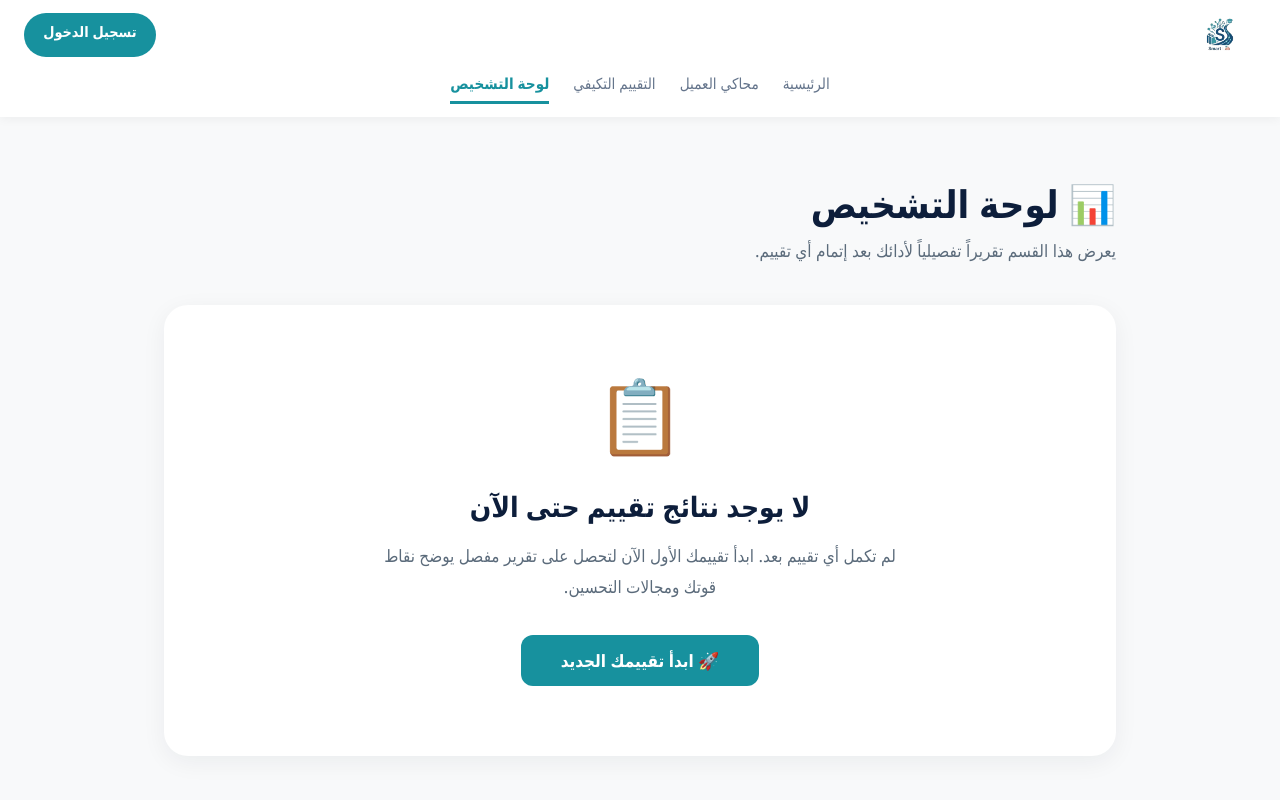
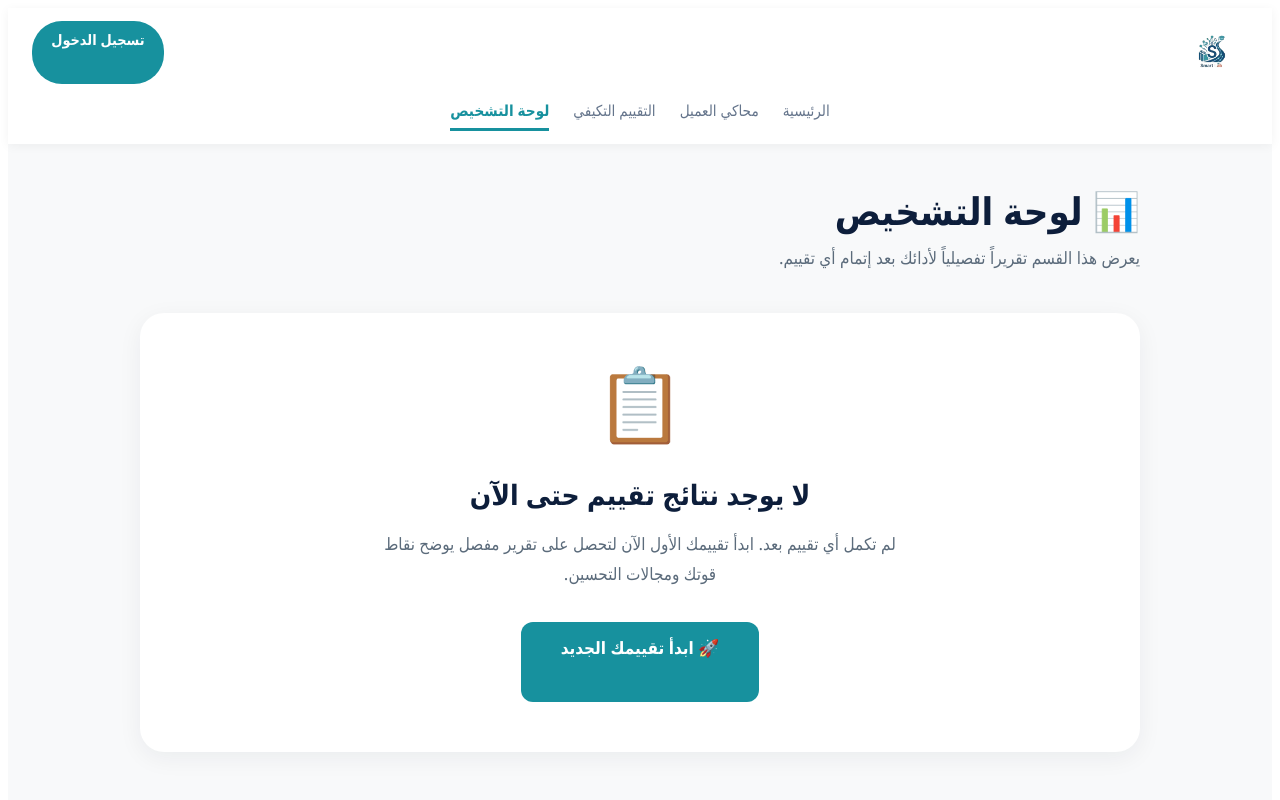
Before and after one commit to Alaa0011908/smartlab-full, a Next.js app: page /dashboard in a window 1280 px wide. Shown: the top 800 px of the page. Built offline with nearby package versions, Linux system fonts and the light colour scheme.

Commit message:
Update dashboard.js

```diff
--- a/pages/dashboard.js
+++ b/pages/dashboard.js
@@ -34,7 +34,7 @@ const styles = {
     maxWidth: 1000,
     width: "100%",
     margin: "0 auto",
-    padding: "60px 24px 80px",
+    padding: "40px 16px 60px",
   },
   pageHeader: {
     marginBottom: 40,
@@ -54,7 +54,7 @@ const styles = {
   emptyContainer: {
     backgroundColor: COLORS.white,
     borderRadius: 24,
-    padding: "60px 40px 70px",
+    padding: "40px 20px 50px",
     textAlign: "center",
     boxShadow: "0 6px 24px rgba(13,30,59,0.06)",
   },
@@ -88,6 +88,8 @@ const styles = {
     transition: "background-color 0.25s ease, transform 0.25s ease",
     textDecoration: "none",
     display: "inline-block",
+    minHeight: 52,
+    textAlign: "center",
   },
   resultsContainer: {
     backgroundColor: COLORS.white,
@@ -98,14 +100,14 @@ const styles = {
   resultsGrid: {
     display: "grid",
     gridTemplateColumns: "repeat(auto-fit, minmax(280px, 1fr))",
-    gap: 24,
+    gap: 20,
     marginTop: 24,
   },
   resultCard: {
     backgroundColor: COLORS.lightGray,
     borderRadius: 16,
     padding: "24px",
-    border: `1px solid ${COLORS.border}`,
+    border: "1px solid " + COLORS.border,
   },
   resultCardTitle: {
     fontSize: 16,
@@ -170,25 +172,40 @@ export default function Dashboard() {
     <>
       <Head>
         <title>لوحة التشخيص - Smart Lab</title>
-        <meta name="viewport" content="width=device-width, initial-scale=1" />
+        <meta name="viewport" content="width=device-width, initial-scale=1, maximum-scale=1.5" />
         <style>{`
-          html, body {
-            margin: 0; padding: 0;
-            background-color: ${COLORS.bg};
+          @media (max-width: 768px) {
+            .main { padding: 24px 16px 40px !important; }
+            .page-title { font-size: 30px !important; }
+            .page-subtitle { font-size: 15px !important; }
+            .results-grid { grid-template-columns: 1fr !important; gap: 12px !important; }
+            .result-card { padding: 16px !important; }
+            .result-card-score { font-size: 28px !important; }
+            .results-container { padding: 24px 16px !important; }
           }
-          * { box-sizing: border-box; }
+          @media (max-width: 480px) {
+            .main { padding: 16px 12px 30px !important; }
+            .page-title { font-size: 24px !important; }
+            .page-subtitle { font-size: 14px !important; }
+            .empty-container { padding: 30px 16px 40px !important; }
+            .empty-title { font-size: 22px !important; }
+            .empty-desc { font-size: 15px !important; }
+            .empty-btn { width: 100% !important; padding: 12px !important; font-size: 15px !important; }
+            .result-card-score { font-size: 24px !important; }
+            .result-card-title { font-size: 14px !important; }
+          }
         `}</style>
       </Head>
 
       <div style={styles.page} dir="rtl">
         <Navbar />
 
-        <main style={styles.main}>
+        <main style={styles.main} className="main">
           <div style={styles.pageHeader}>
-            <h1 style={{ ...styles.pageTitle, fontSize: isMobile ? 28 : 38 }}>
+            <h1 style={{ ...styles.pageTitle, fontSize: isMobile ? 28 : 38, className: "page-title" }}>
               📊 لوحة التشخيص
             </h1>
-            <p style={{ ...styles.pageSubtitle, fontSize: isMobile ? 15 : 17 }}>
+            <p style={{ ...styles.pageSubtitle, fontSize: isMobile ? 15 : 17, className: "page-subtitle" }}>
               يعرض هذا القسم تقريراً تفصيلياً لأدائك بعد إتمام أي تقييم.
             </p>
           </div>
@@ -196,18 +213,18 @@ export default function Dashboard() {
           {loading ? (
             <p style={{ textAlign: "center", color: COLORS.muted }}>⏳ جاري تحميل النتائج...</p>
           ) : results.length === 0 ? (
-            <div style={styles.emptyContainer}>
+            <div style={styles.emptyContainer} className="empty-container">
               <span style={styles.emptyIcon}>📋</span>
-              <h2 style={styles.emptyTitle}>لا يوجد نتائج تقييم حتى الآن</h2>
-              <p style={styles.emptyDesc}>
+              <h2 style={styles.emptyTitle} className="empty-title">لا يوجد نتائج تقييم حتى الآن</h2>
+              <p style={styles.emptyDesc} className="empty-desc">
                 لم تكمل أي تقييم بعد. ابدأ تقييمك الأول الآن لتحصل على تقرير مفصل يوضح نقاط قوتك ومجالات التحسين.
               </p>
-              <Link href="/assessment/categories" style={styles.emptyButton}>
+              <Link href="/assessment/categories" style={styles.emptyButton} className="empty-btn">
                 🚀 ابدأ تقييمك الجديد
               </Link>
             </div>
           ) : (
-            <div style={styles.resultsContainer}>
+            <div style={styles.resultsContainer} className="results-container">
               <h3 style={{ fontSize: 20, fontWeight: 700, color: COLORS.navy, margin: "0 0 6px" }}>
                 📈 نتائج تقييماتك السابقة
               </h3>
@@ -215,7 +232,7 @@ export default function Dashboard() {
                 {results.length} تقييم مكتمل
               </p>
 
-              <div style={styles.resultsGrid}>
+              <div style={styles.resultsGrid} className="results-grid">
                 {results.map((result, index) => {
                   const status = getStatusBadge(result.score);
                   const date = new Date(result.date);
@@ -224,14 +241,14 @@ export default function Dashboard() {
                   });
 
                   return (
-                    <div key={index} style={styles.resultCard}>
-                      <h4 style={styles.resultCardTitle}>
+                    <div key={index} style={styles.resultCard} className="result-card">
+                      <h4 style={styles.resultCardTitle} className="result-card-title">
                         {result.assessmentName || "تقييم"}
                         {result.mode === "quick" && " ⚡ (سريع)"}
                       </h4>
-                      <p style={styles.resultCardScore}>{result.score}%</p>
+                      <p style={styles.resultCardScore} className="result-card-score">{result.score}%</p>
                       <p style={styles.resultCardDate}>📅 {formattedDate}</p>
-                      <span style={{ ...styles.resultCardStatus, backgroundColor: status.color + "20", color: status.color, border: `1px solid ${status.color}40` }}>
+                      <span style={{ ...styles.resultCardStatus, backgroundColor: status.color + "20", color: status.color, border: "1px solid " + status.color + "40" }}>
                         {status.label}
                       </span>
                       <p style={{ fontSize: 13, color: COLORS.muted, marginTop: 12 }}>
```
